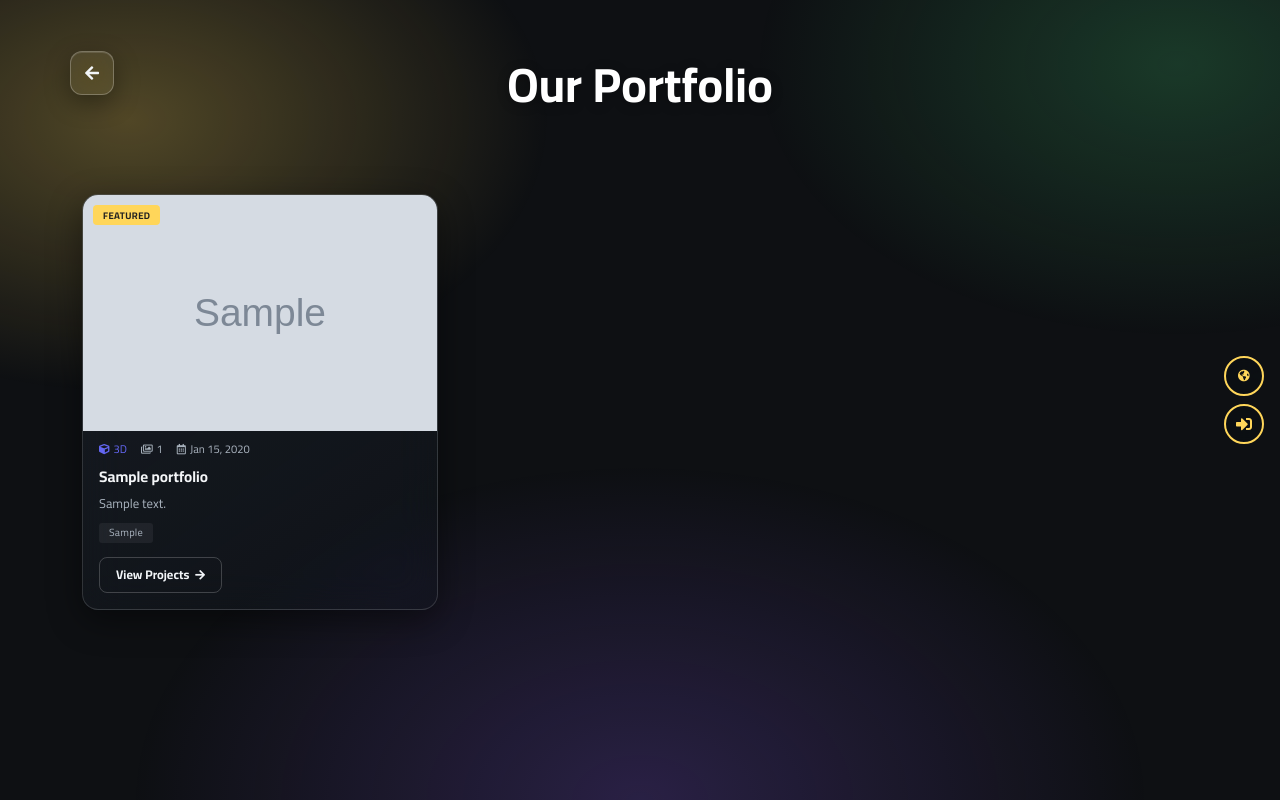
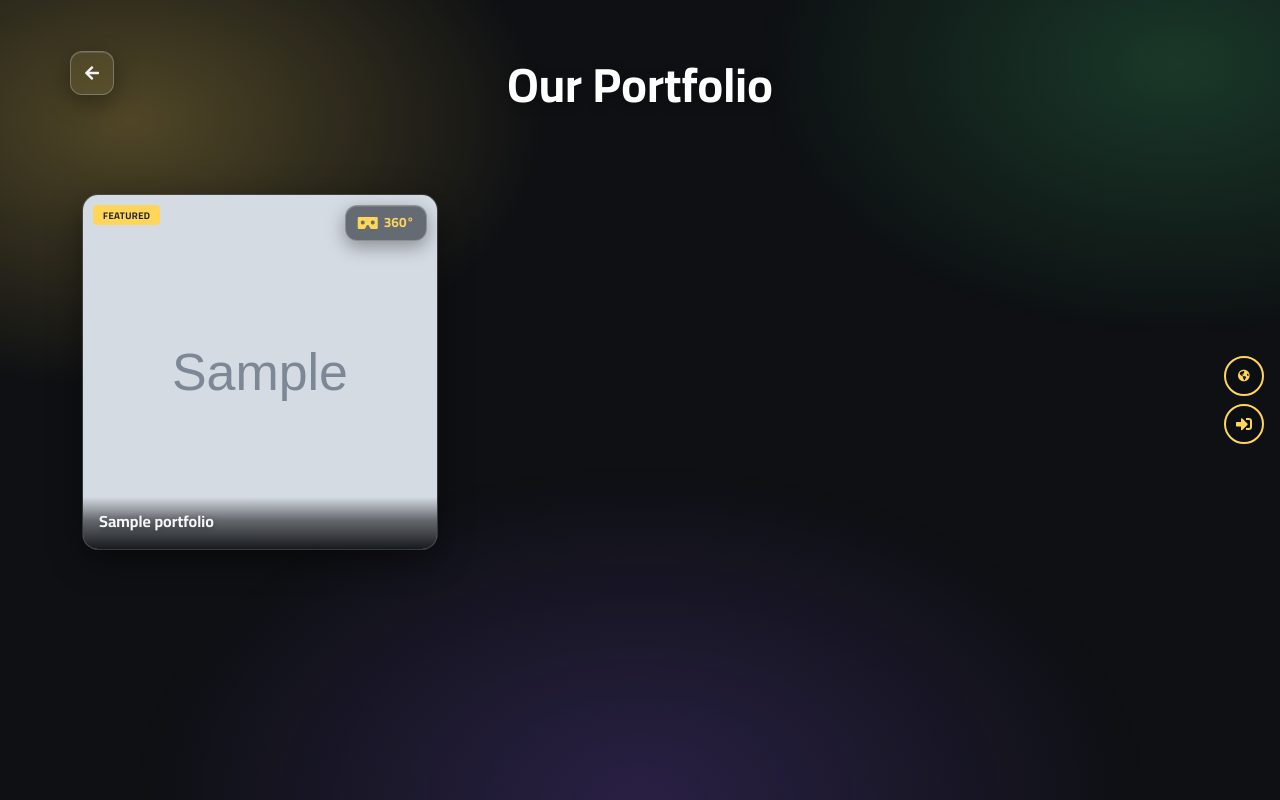
Before and after one commit to amraoui-mo7amed/loft-design-services, a Django app: page /portfolio/ in a window 1280 px wide. Run offline with Django 5.2, Linux system fonts and the light colour scheme; tables that the repository leaves empty hold one stand-in row (values such as "Sample post"); grey boxes marked "Sample" are stand-in pictures; some libraries are stand-ins or nearby versions.

Commit message:
feat: update portfolio and home templates for improved layout and functionality

```diff
--- a/frontend/static/css/portfolio_list.css
+++ b/frontend/static/css/portfolio_list.css
@@ -1,22 +1,71 @@
-/* ── Portfolio Cards (matching dashboard design) ── */
+/* ── Portfolio Cards (square, matching .space-card on home) ── */
 .portfolio-card {
-  background: #fff;
+  position: relative;
+  display: block;
+  width: 100%;
+  aspect-ratio: 1 / 1;
   border-radius: 16px;
+  border: 1px solid rgba(255, 255, 255, 0.14);
+  background: linear-gradient(145deg, rgba(30, 36, 44, 0.6), rgba(18, 22, 28, 0.4));
+  box-shadow: 0 10px 34px rgba(0, 0, 0, 0.45), inset 0 1px 0 rgba(255, 255, 255, 0.12);
   overflow: hidden;
-  border: 1px solid #f0f0f0;
-  transition: border-color 0.3s ease, box-shadow 0.3s ease;
+  text-decoration: none;
+  transition: transform 0.3s ease, box-shadow 0.3s ease, border-color 0.3s ease;
 }
 
 .portfolio-card:hover {
-  border-color: #e6e6e6;
-  box-shadow: 0 8px 28px rgba(0, 0, 0, 0.05);
+  transform: translateY(-4px);
+  border-color: var(--brand-primary);
+  box-shadow: 0 20px 48px rgba(0, 0, 0, 0.55), inset 0 1px 0 rgba(255, 255, 255, 0.16);
+}
+
+.portfolio-card-link {
+  position: absolute;
+  inset: 0;
+  z-index: 3;
+  border-radius: inherit;
+}
+
+.portfolio-card-360 {
+  position: absolute;
+  top: 10px;
+  inset-inline-end: 10px;
+  z-index: 4;
+  display: inline-flex;
+  align-items: center;
+  gap: 6px;
+  height: 36px;
+  padding: 0 12px;
+  border-radius: 12px;
+  border: 1px solid rgba(255, 255, 255, 0.25);
+  background: rgba(12, 15, 19, 0.55);
+  backdrop-filter: blur(12px) saturate(160%);
+  -webkit-backdrop-filter: blur(12px) saturate(160%);
+  color: var(--brand-primary);
+  font-size: 0.85rem;
+  font-weight: 800;
+  text-decoration: none;
+  box-shadow: 0 6px 18px rgba(0, 0, 0, 0.35), inset 0 1px 0 rgba(255, 255, 255, 0.12);
+  transition: all 0.2s ease;
+}
+
+.portfolio-card-360 i {
+  font-size: 1rem;
+}
+
+.portfolio-card-360:hover {
+  background: var(--brand-primary);
+  border-color: var(--brand-primary);
+  color: #212121;
+  transform: scale(1.06);
 }
 
 .portfolio-card-img {
-  position: relative;
-  aspect-ratio: 3 / 2;
+  position: absolute;
+  inset: 0;
+  z-index: 0;
   overflow: hidden;
-  background: #f7f7f7;
+  background: linear-gradient(145deg, rgba(30, 36, 44, 0.85), rgba(18, 22, 28, 0.55));
 }
 
 .portfolio-card-img img {
@@ -24,6 +73,7 @@
   height: 100%;
   object-fit: cover;
   transition: transform 0.45s ease;
+  display: block;
 }
 
 .portfolio-card:hover .portfolio-card-img img {
@@ -36,7 +86,7 @@
   justify-content: center;
   height: 100%;
   font-size: 2.2rem;
-  color: #d0d0d0;
+  color: rgba(255, 255, 255, 0.25);
 }
 
 .portfolio-card-featured {
@@ -54,99 +104,41 @@
   z-index: 1;
 }
 
-.portfolio-card-meta {
+.portfolio-card-body {
+  position: absolute;
+  inset-inline: 0;
+  bottom: 0;
+  z-index: 2;
   display: flex;
-  align-items: center;
-  gap: 14px;
-  padding: 10px 16px 0;
-  font-size: 0.7rem;
-  color: #b0b0b0;
-}
-
-.portfolio-card-meta span {
-  display: inline-flex;
-  align-items: center;
-  gap: 4px;
-  white-space: nowrap;
-}
-
-.portfolio-card-meta i {
-  font-size: 0.65rem;
-}
-
-.portfolio-card-meta-3d {
-  color: #6366f1;
-}
-
-.portfolio-card-body {
-  padding: 10px 16px 16px;
+  flex-direction: column;
+  align-items: flex-start;
+  gap: 2px;
+  padding: 14px 16px 16px;
+  text-align: start;
+  background: linear-gradient(
+    to top,
+    rgba(8, 10, 13, 0.92) 0%,
+    rgba(8, 10, 13, 0.55) 55%,
+    transparent 100%
+  );
 }
 
 .portfolio-card-body h5 {
-  font-size: 0.95rem;
+  font-size: 1rem;
   font-weight: 700;
-  margin-bottom: 6px;
+  color: #f4f6f8;
+  margin: 0;
   line-height: 1.35;
   white-space: nowrap;
   overflow: hidden;
   text-overflow: ellipsis;
-  color: var(--brand-secondary);
+  width: 100%;
+  text-shadow: 0 1px 6px rgba(0, 0, 0, 0.3);
 }
 
-.portfolio-card-body p {
-  font-size: 0.8rem;
-  color: #999;
-  line-height: 1.5;
-  margin-bottom: 10px;
-  display: -webkit-box;
-  -webkit-line-clamp: 2;
-  -webkit-box-orient: vertical;
-  overflow: hidden;
-}
-
-.portfolio-card-tags {
-  display: flex;
-  flex-wrap: wrap;
-  gap: 6px;
-  margin-bottom: 14px;
-}
-
-.portfolio-card-tags span {
-  font-size: 0.65rem;
-  color: #aaa;
-  background: #f5f5f5;
-  padding: 2px 10px;
-  border-radius: 3px;
-  letter-spacing: 0.2px;
-}
-
-.portfolio-card-btn {
-  display: inline-flex;
-  align-items: center;
-  gap: 6px;
-  font-size: 0.78rem;
-  font-weight: 700;
-  color: var(--brand-secondary);
-  text-decoration: none;
-  padding: 8px 16px;
-  border-radius: 8px;
-  border: 1.5px solid #e0e0e0;
-  transition: all 0.2s ease;
-}
-
-.portfolio-card-btn:hover {
+.portfolio-page .portfolio-card:hover {
   border-color: var(--brand-primary);
-  background: rgba(255, 214, 90, 0.06);
-  color: var(--brand-secondary);
-}
-
-.portfolio-card-btn i {
-  font-size: 0.7rem;
-  transition: transform 0.2s ease;
-}
-
-.portfolio-card-btn:hover i {
-  transform: translateX(4px);
+  box-shadow: 0 20px 48px rgba(0, 0, 0, 0.55), inset 0 1px 0 rgba(255, 255, 255, 0.16);
 }
 
 /* ── Pagination ── */
@@ -308,10 +300,6 @@
   inset-inline-end: 10px;
 }
 
-[dir="rtl"] .portfolio-card-btn:hover i {
-  transform: translateX(-4px);
-}
-
 @media (max-width: 768px) {
   .portfolio-page-header {
     padding: 40px 0 12px;
@@ -320,19 +308,9 @@
     max-width: 95vw;
     max-height: 70vh;
   }
-  .portfolio-card-body h5 {
-    font-size: 0.9rem;
-  }
 }
 
 @media (max-width: 575.98px) {
-  .portfolio-card-body {
-    padding: 10px 14px 14px;
-  }
-  .portfolio-card-btn {
-    width: 100%;
-    justify-content: center;
-  }
   .portfolio-page .portfolio-page-header {
     padding-inline: 0;
   }
@@ -399,60 +377,7 @@
   color: #212121;
 }
 
-/* Cards — dark frosted glass (matches .space-card on home) */
-.portfolio-page .portfolio-card {
-  background: linear-gradient(145deg, rgba(30, 36, 44, 0.6), rgba(18, 22, 28, 0.4));
-  backdrop-filter: blur(20px) saturate(170%);
-  -webkit-backdrop-filter: blur(20px) saturate(170%);
-  border: 1px solid rgba(255, 255, 255, 0.14);
-  border-radius: 16px;
-  box-shadow: 0 10px 34px rgba(0, 0, 0, 0.45), inset 0 1px 0 rgba(255, 255, 255, 0.12);
-  transition: border-color 0.3s ease, box-shadow 0.3s ease, transform 0.3s ease;
-}
-
-.portfolio-page .portfolio-card:hover {
-  transform: translateY(-4px);
-  border-color: var(--brand-primary);
-  box-shadow: 0 20px 48px rgba(0, 0, 0, 0.55), inset 0 1px 0 rgba(255, 255, 255, 0.16);
-}
-
-.portfolio-page .portfolio-card-img {
-  background: rgba(0, 0, 0, 0.3);
-}
-
-.portfolio-page .portfolio-card-fallback {
-  background: rgba(0, 0, 0, 0.2);
-  color: rgba(255, 255, 255, 0.25);
-}
-
-.portfolio-page .portfolio-card-meta {
-  color: #a8b2bd;
-}
-
-.portfolio-page .portfolio-card-body h5 {
-  color: #f4f6f8;
-}
-
-.portfolio-page .portfolio-card-body p {
-  color: #a8b2bd;
-}
-
-.portfolio-page .portfolio-card-tags span {
-  color: #a8b2bd;
-  background: rgba(255, 255, 255, 0.06);
-}
-
-.portfolio-page .portfolio-card-btn {
-  color: #f2f5f8;
-  border-color: rgba(255, 255, 255, 0.2);
-  background: transparent;
-}
-
-.portfolio-page .portfolio-card-btn:hover {
-  border-color: var(--brand-primary);
-  background: rgba(255, 214, 90, 0.08);
-  color: var(--brand-primary);
-}
+/* Cards — dark frosted glass (base .portfolio-card now matches .space-card) */
 
 /* Pagination — dark glass */
 .portfolio-page .pagination .page-link {
--- a/frontend/templates/partials/portfolio_card.html
+++ b/frontend/templates/partials/portfolio_card.html
@@ -1,6 +1,5 @@
 {% load i18n %}
 {% load static %}
-{% load tags %}
 
 <div class="portfolio-card">
   <div class="portfolio-card-img">
@@ -9,31 +8,17 @@
     {% else %}
     <div class="portfolio-card-fallback"><i class="fas fa-image"></i></div>
     {% endif %}
-    {% if portfolio.is_featured %}
-    <span class="portfolio-card-featured">{% trans "Featured" %}</span>
-    {% endif %}
   </div>
-  <div class="portfolio-card-meta">
-    {% if portfolio.model_3d %}
-    <span class="portfolio-card-meta-3d"><i class="fas fa-cube"></i> 3D</span>
-    {% endif %}
-    <span><i class="far fa-images"></i> {{ portfolio.gallery_images.all|length }}</span>
-    <span><i class="far fa-calendar-alt"></i> {{ portfolio.created_at|date:"M d, Y" }}</span>
-  </div>
+  {% if portfolio.is_featured %}
+  <span class="portfolio-card-featured">{% trans "Featured" %}</span>
+  {% endif %}
   <div class="portfolio-card-body">
     <h5>{{ portfolio.title }}</h5>
-    <p>{{ portfolio.description|truncatewords:18 }}</p>
-    {% with tags=portfolio.tags|split:"," %}
-    {% if tags %}
-    <div class="portfolio-card-tags">
-      {% for tag in tags|slice:":4" %}
-      <span>{{ tag|truncatechars:14 }}</span>
-      {% endfor %}
-    </div>
-    {% endif %}
-    {% endwith %}
-    <a href="{% url 'frontend:portfolio_detail' portfolio.pk %}" class="portfolio-card-btn">
-      {% trans "View Projects" %} <i class="fas fa-arrow-right"></i>
-    </a>
   </div>
+  <a class="portfolio-card-link" href="{% url 'frontend:portfolio_detail' portfolio.pk %}" aria-label="{{ portfolio.title }}"></a>
+  {% if portfolio.external_link %}
+  <a class="portfolio-card-360" href="{{ portfolio.external_link }}" target="_blank" rel="noopener" aria-label="{% trans 'View in 360' %}" title="{% trans 'View in 360' %}">
+    <i class="fas fa-vr-cardboard"></i><span>360&deg;</span>
+  </a>
+  {% endif %}
 </div>
```
Also changed, not shown: frontend/static/css/home.css (+54 -2 lines), frontend/static/css/portfolio_detail.css (+46 -12 lines), frontend/static/js/portfolio_detail.js (+19 -16 lines), frontend/templates/home.html (+5 -8 lines), frontend/templates/portfolio/portfolio_detail.html (+9 -10 lines), .agents/TODO.md.
